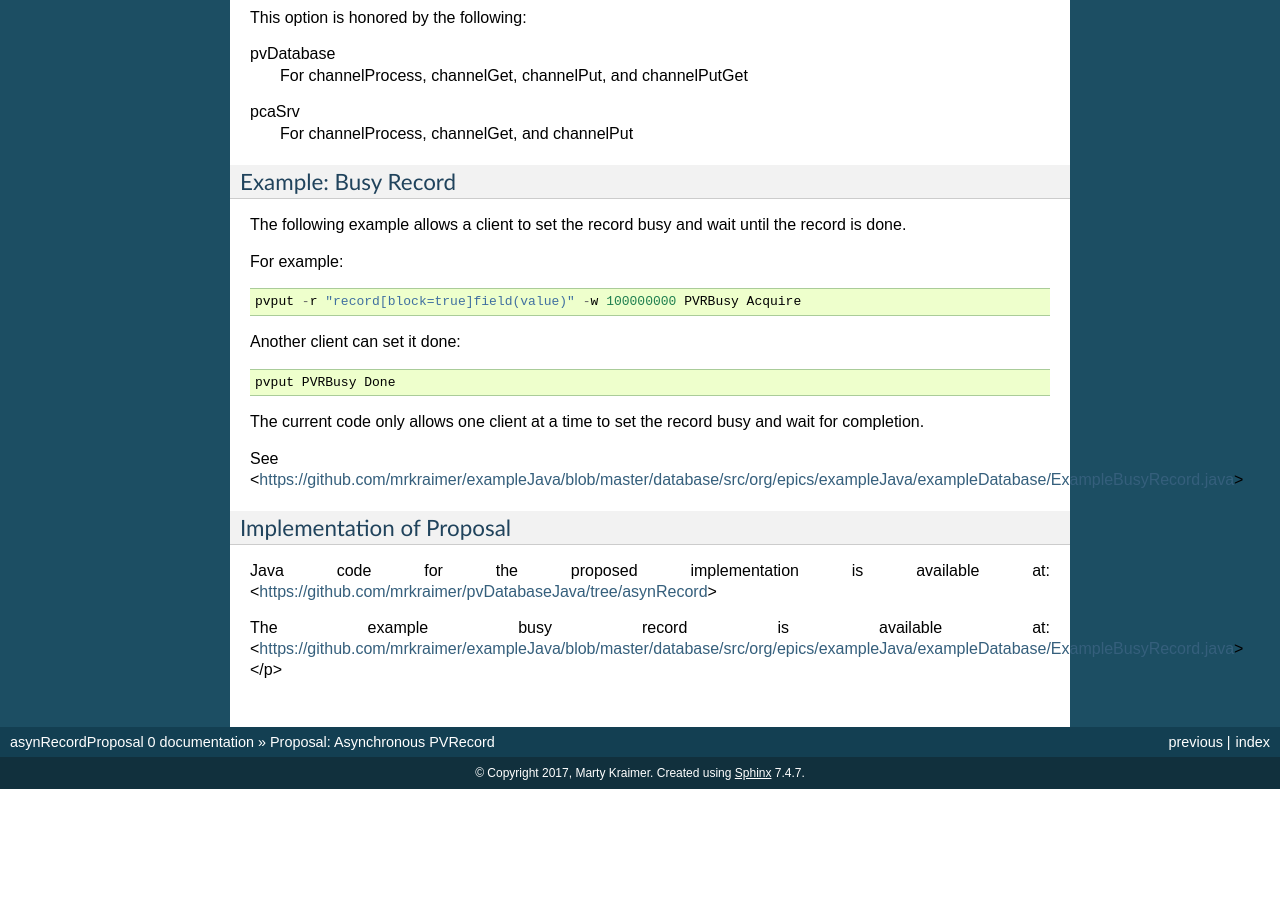
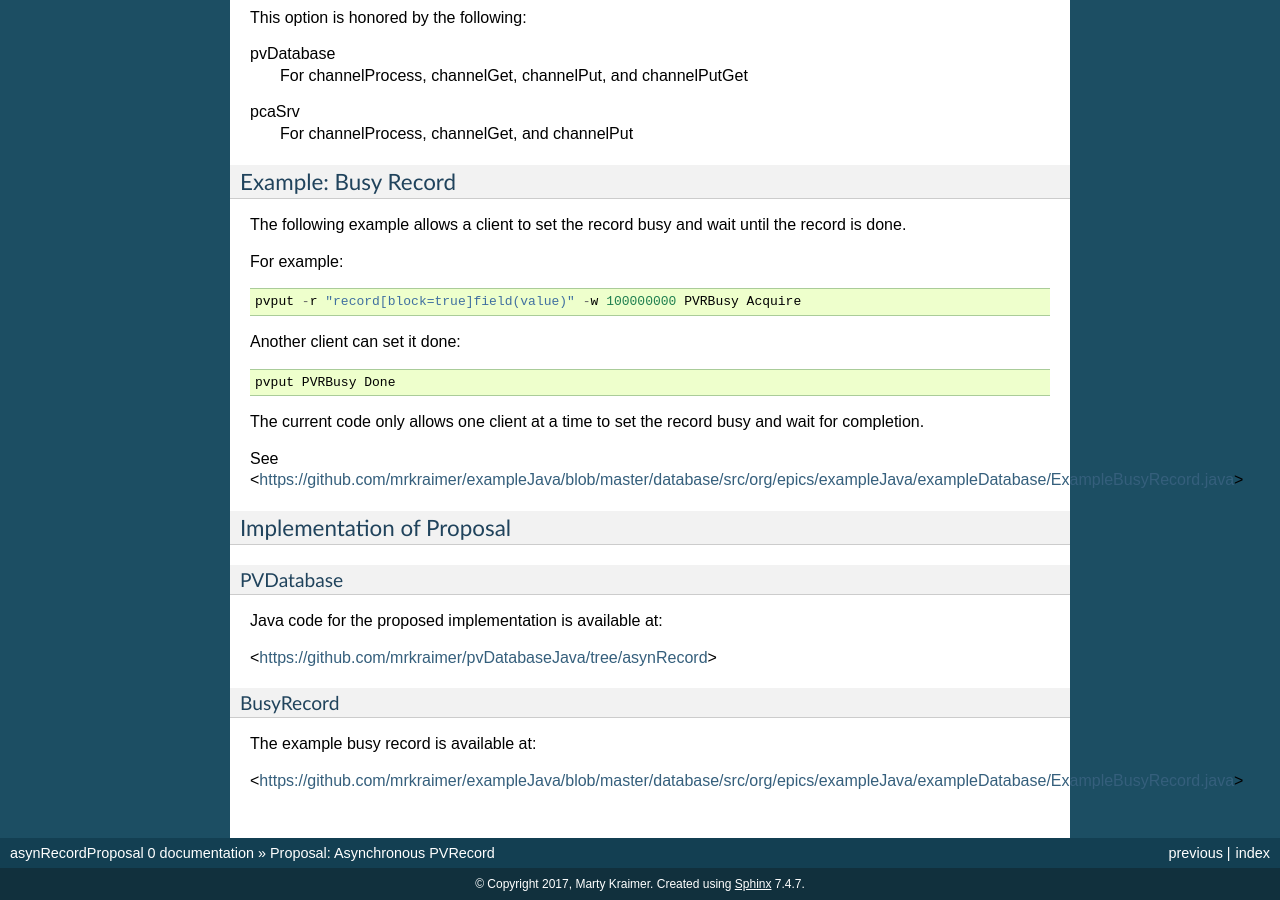
Before and after one commit to mrkraimer/asynRecordProposal, a Sphinx documentation site: the page built from documentation/asynRecord.rst, in a window 1280 px wide and 900 px high, scrolled down 3663 px. Built offline with Sphinx 7.4.7, drawn with Linux system fonts in a browser that asks for light colours; before the commit the page ends 4452 px from its top, so only the background shows below that.

Commit message:
minor change

```diff
--- a/documentation/asynRecord.rst
+++ b/documentation/asynRecord.rst
@@ -260,9 +260,19 @@ See <https://github.com/mrkraimer/exampleJava/blob/master/database/src/org/epics
 Implementation of Proposal
 ==========================
 
+----------
+PVDatabase
+----------
+
 Java code for the proposed implementation is available at:
+
 <https://github.com/mrkraimer/pvDatabaseJava/tree/asynRecord>
 
+
+----------
+BusyRecord
+----------
+
 The example busy record is available at:
+
 <https://github.com/mrkraimer/exampleJava/blob/master/database/src/org/epics/exampleJava/exampleDatabase/ExampleBusyRecord.java>
-</p>
```
